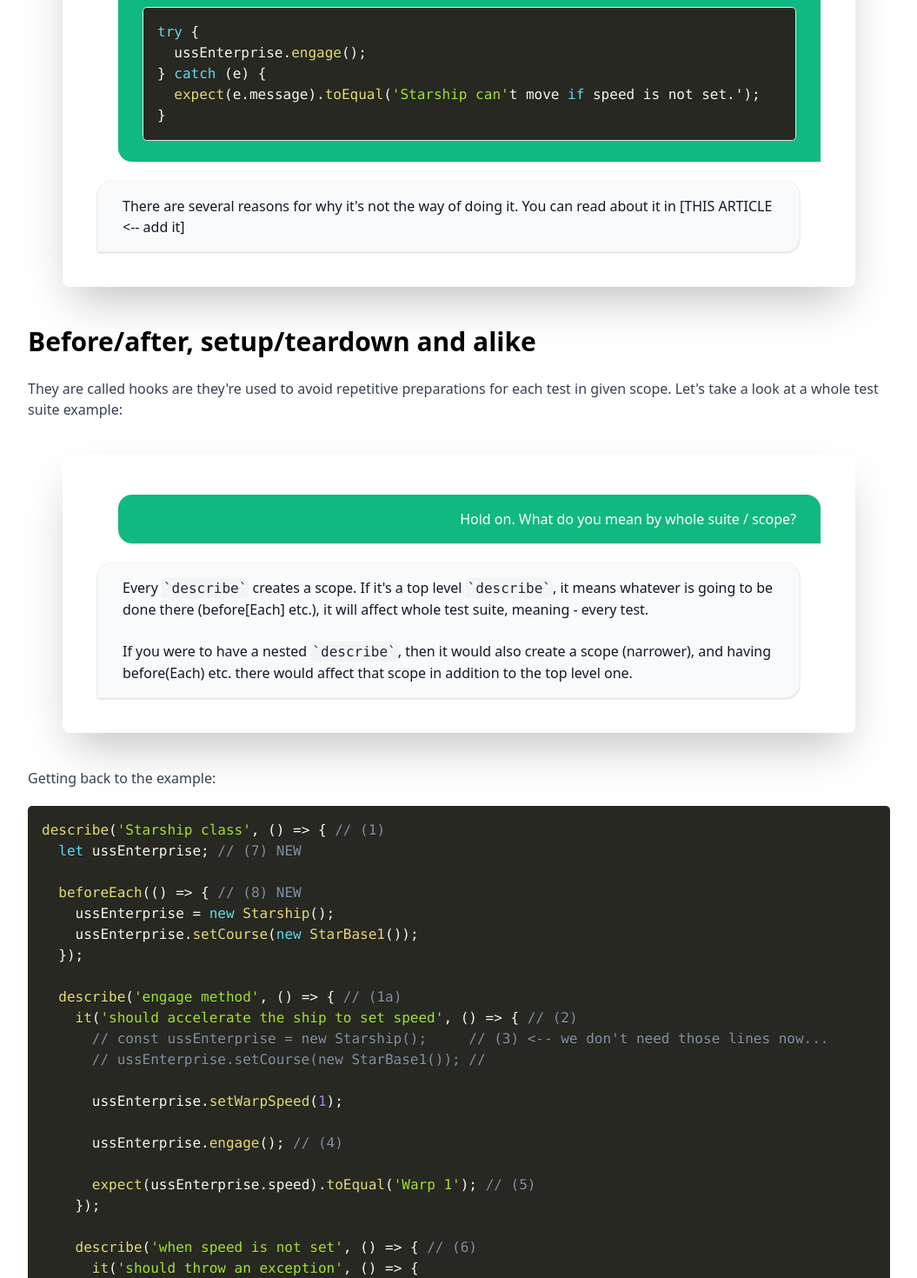
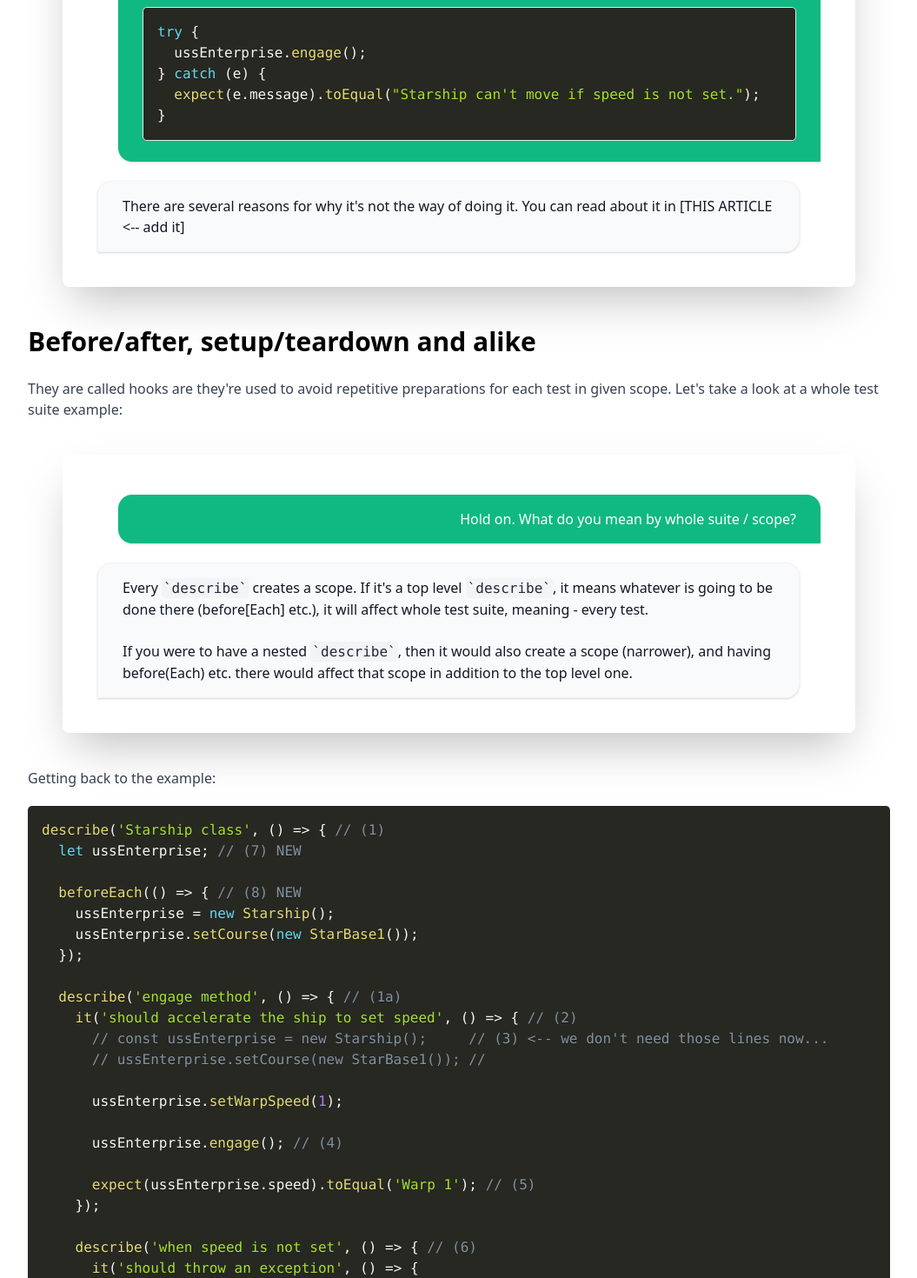
Before and after one commit to smolak/howtotest, a Next.js app: page /structure-of-a-test-suite in a window 1280 px wide. Shown: the part 3008-4478 px from the top of the page at 87% size, without its empty margins (112-1167 px from the left). Built offline with nearby package versions, Linux system fonts and the light colour scheme.

Commit message:
Fix code examples

```diff
--- a/pages/structure-of-a-test-suite.js
+++ b/pages/structure-of-a-test-suite.js
@@ -166,7 +166,7 @@ export default function ImplementationDetailInTestsDescription() {
                     {`try {
   ussEnterprise.engage();
 } catch (e) {
-  expect(e.message).toEqual('Starship can\'t move if speed is not set.');
+  expect(e.message).toEqual("Starship can't move if speed is not set.");
 }`}
                   </Code>
                 </li>
@@ -223,7 +223,7 @@ export default function ImplementationDetailInTestsDescription() {
 
         expect(() => {
           ussEnterprise.engage(); // (4)
-        }).toThrow('Starship can\'t move if speed is not set.'); // (5)
+        }).toThrow("Starship can't move if speed is not set."); // (5)
       });
     });
   });
@@ -314,7 +314,7 @@ export default function ImplementationDetailInTestsDescription() {
       it('should throw an exception', () => {
         expect(() => {
           ussEnterprise.engage();
-        }).toThrow('Starship can\'t move if speed is not set.');
+        }).toThrow("Starship can't move if speed is not set.");
       });
     });
   });
@@ -379,7 +379,7 @@ describe('Starship class', () => {
 
         expect(() => {
           ussEnterprise.engage();
-        }).toThrow('Starship can\'t move if speed is not set.');
+        }).toThrow("Starship can't move if speed is not set.");
       });
     });
   });
```
